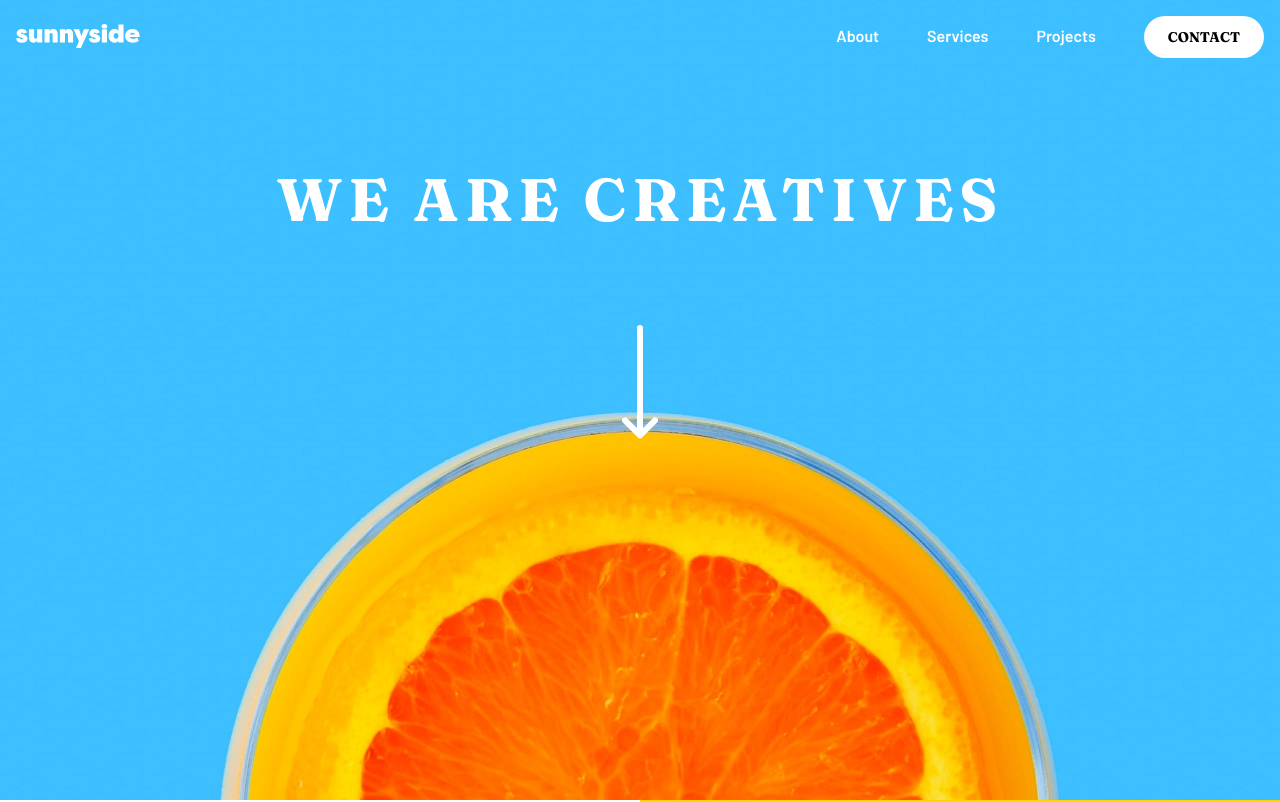
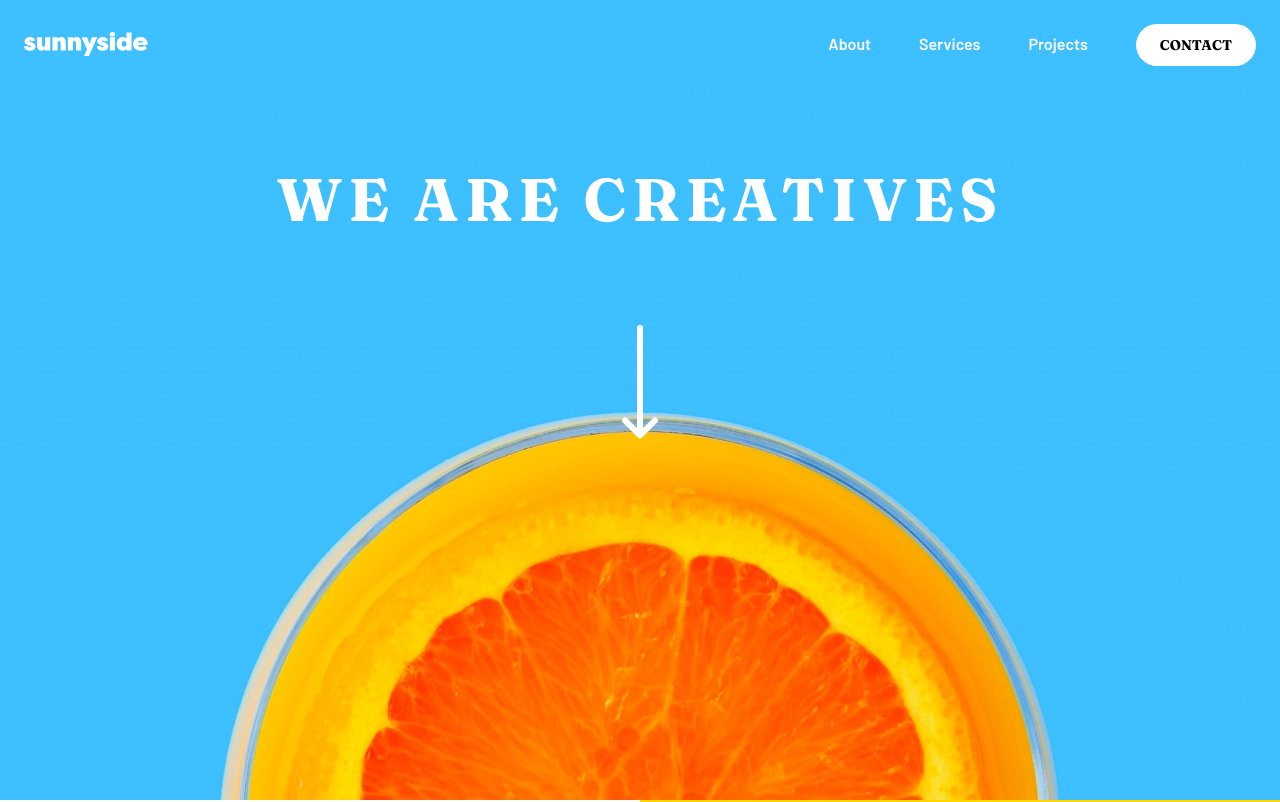
Before and after one commit to Randall3475/sunnyside-agency-landing-page, a React (Vite) app: page / in a window 1280 px wide. Shown: the top 802 px of the page. Built offline with nearby package versions, Linux system fonts and the light colour scheme.

Commit message:
Update Header.tsx

```diff
--- a/src/components/Header.tsx
+++ b/src/components/Header.tsx
@@ -8,7 +8,7 @@ export default function Header() {
   }
   return (
     <>
-      <header className="absolute w-full flex justify-between px-4 py-6">
+      <header className="absolute w-full flex justify-between px-6 py-8">
         <Logo />
         <nav
           className={`md:flex max-md:absolute max-md:top-[100px] max-md:z-50 max-md:w-full max-md:px-4 max-md:left-0 max-md:origin-top-right max-md:duration-300 max-md:transition-all ${
```
